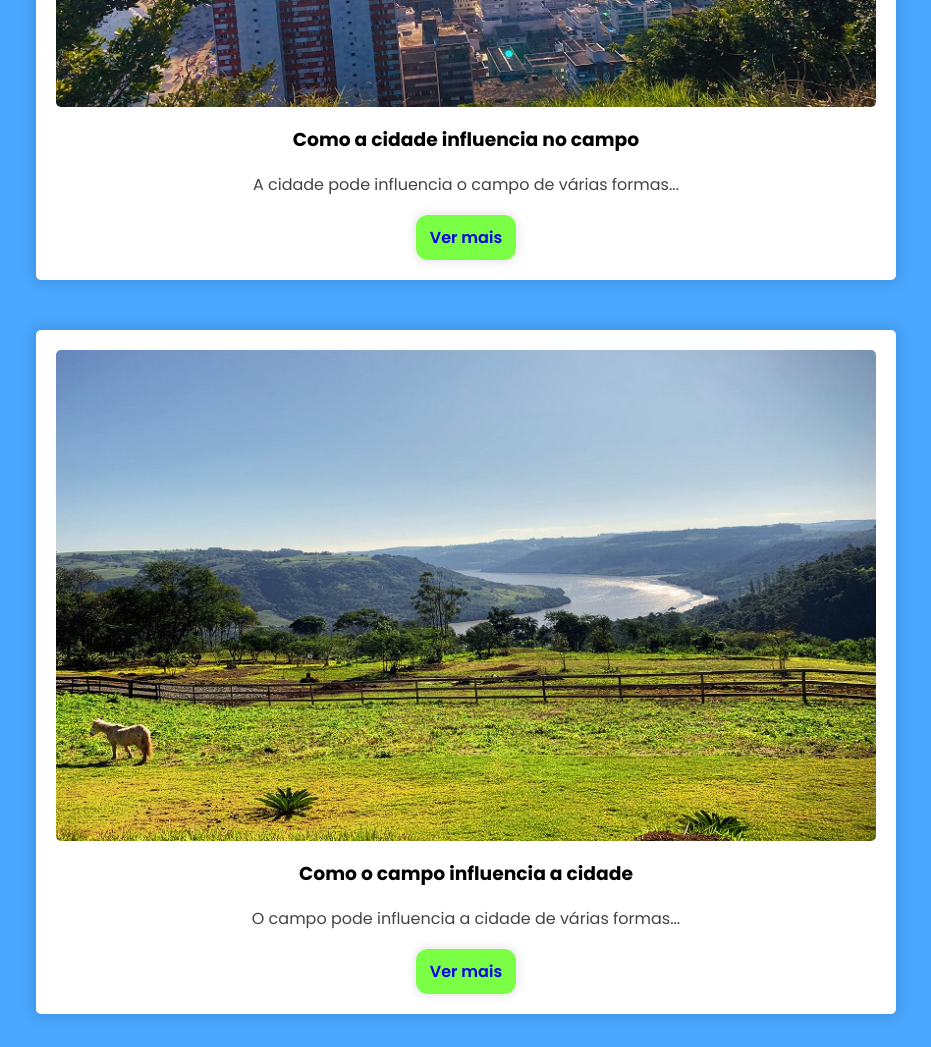
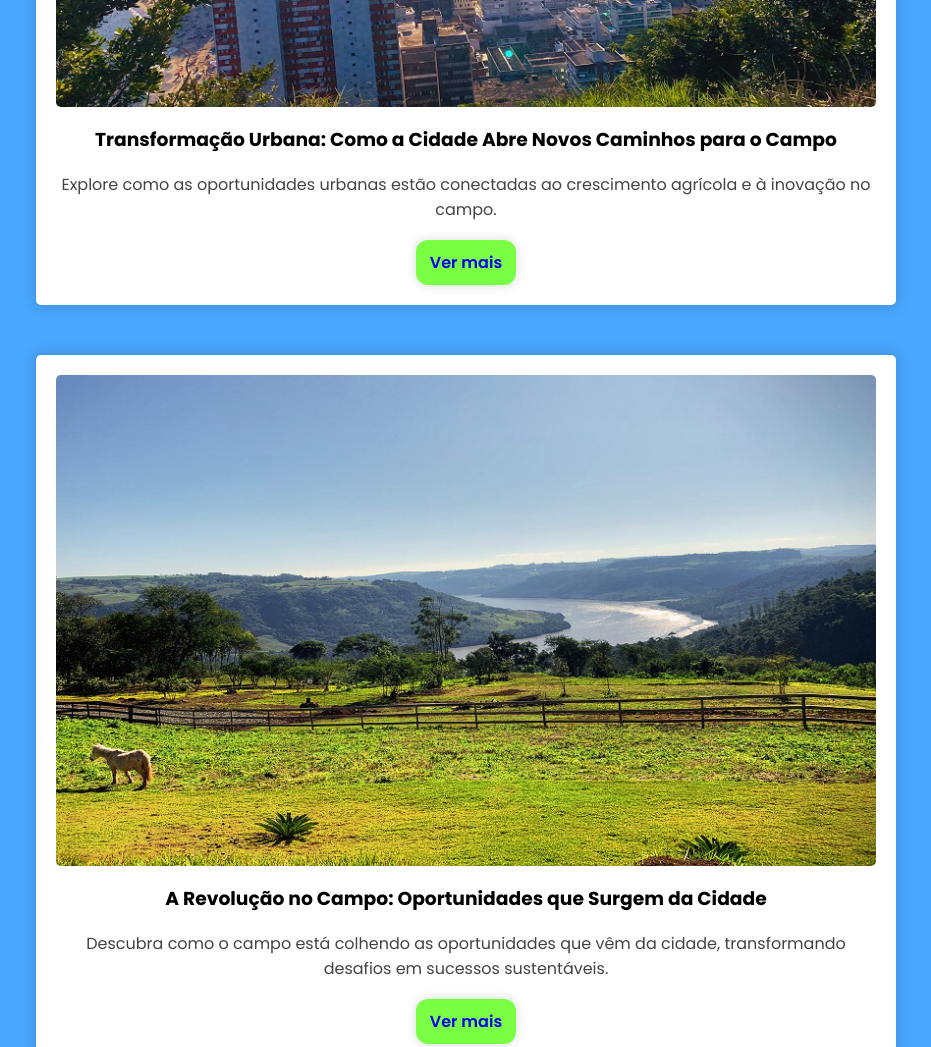
Before and after one commit to RichardCarraro/AGRINHO-2024, a plain HTML site: page index.html in a window 1280 px wide. Shown: the part 1380-2427 px from the top of the page, without its empty margins (174-1105 px from the left). Drawn offline with nearby package versions, Linux system fonts and the light colour scheme.

Commit message:
alterações titulo/sub projetos html

```diff
--- a/index.html
+++ b/index.html
@@ -79,11 +79,12 @@
                     <img src="scr/imagens/imagem cidade 1.jpg" class="projeto-image" alt="">
 
                     <h3 class="projeto-title">
-                        Como a cidade influencia no campo
+                        Transformação Urbana: Como a Cidade Abre Novos Caminhos para o Campo
                     </h3>
 
                     <span class="projeto-description">
-                        A cidade pode influencia o campo de várias formas...
+                        Explore como as oportunidades urbanas estão conectadas ao crescimento agrícola e à inovação no
+                        campo.
                     </span>
 
                     <a href="page1.html" class="btn-default">Ver mais</a>
@@ -95,11 +96,12 @@
                     <img src="scr/imagens/imagem sitio 1.jpg" class="projeto-image" alt="">
 
                     <h3 class="projeto-title">
-                        Como o campo influencia a cidade
+                        A Revolução no Campo: Oportunidades que Surgem da Cidade
                     </h3>
 
                     <span class="projeto-description">
-                        O campo pode influencia a cidade de várias formas...
+                        Descubra como o campo está colhendo as oportunidades que vêm da cidade, transformando desafios
+                        em sucessos sustentáveis.
                     </span>
 
                     <a href="page2.html" class="btn-default">Ver mais</a>
```
Also changed, not shown: page1.html (+1 -1 lines), page2.html (+2 -2 lines).
